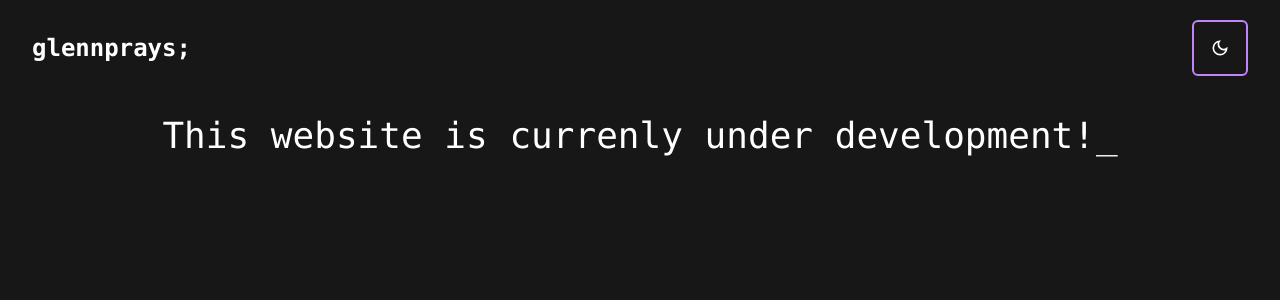
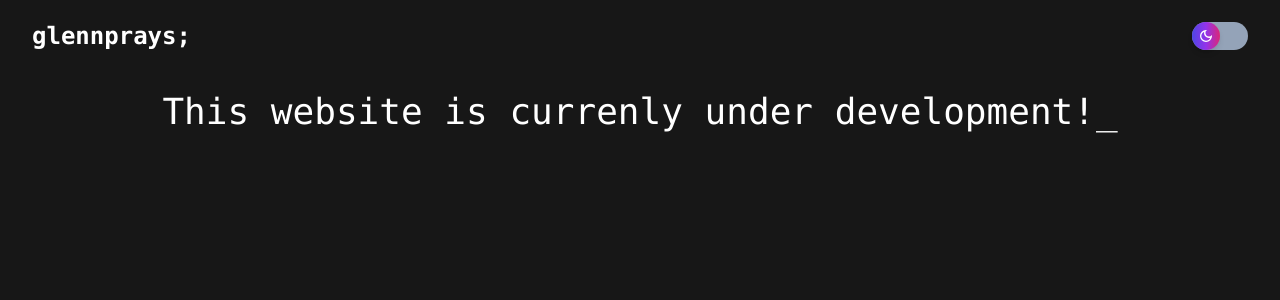
Before and after one commit to michaelsetiawann/michael.github.io, a Next.js app: page / in a window 1280 px wide. Shown: the top 300 px of the page. Built offline with nearby package versions, Linux system fonts and the light colour scheme.

Commit message:
feature: theme switcher

```diff
--- a/src/components/theme/ThemeSwicher.tsx
+++ b/src/components/theme/ThemeSwicher.tsx
@@ -2,30 +2,36 @@
 
 import { useTheme } from "next-themes";
 import { useEffect, useState } from "react";
+import { motion } from "framer-motion";
 import { MdOutlineDarkMode, MdOutlineLightMode } from "react-icons/md";
 
 export function ThemeSwicher() {
     const [mounted, setMounted] = useState(false);
-    const {setTheme, resolvedTheme } = useTheme();
+    const [isOn, setIsOn] = useState(false);
+    const { setTheme, resolvedTheme } = useTheme();
 
     useEffect(() => setMounted(true), []);
 
     if (!mounted) return null;
     const isDark = resolvedTheme === 'dark';
 
+    const toggleSwitch = () => {setIsOn(isDark); setTheme(isDark ? 'light' : 'dark')};
+
     return (
-        <div className="flex flex-col items-center">
-                <button
-                    className="rounded-md border-purple-400 border-2 p-4"
-                    onClick={() => setTheme(isDark ? 'light' : 'dark')}
-                >
-                    <span className="text-xl">
-                        {
-                            isDark ? <MdOutlineDarkMode /> : <MdOutlineLightMode />
-                        }
-                    </span>
-                </button>
-
+        <div className={('w-14 border-black bg-slate-400 rounded-full flex items-center cursor-pointer ' + (isOn ? 'justify-end' : 'justify-start'))} onClick={toggleSwitch}>
+            <motion.div
+                className="bg-gradient-to-r from-amber-300 via-amber-200 to-amber-100 dark:from-indigo-600 dark:via-purple-600 dark:to-pink-600  w-7 h-7 rounded-full shadow-md flex items-center justify-center"
+                layout
+                transition={spring}
+            >
+                {isDark ? <MdOutlineDarkMode className="text-white" /> : <MdOutlineLightMode className="text-black" />}
+            </motion.div>
         </div>
     )
 }
+
+const spring = {
+    type: "spring",
+    stiffness: 500,
+    damping: 30
+};
```
